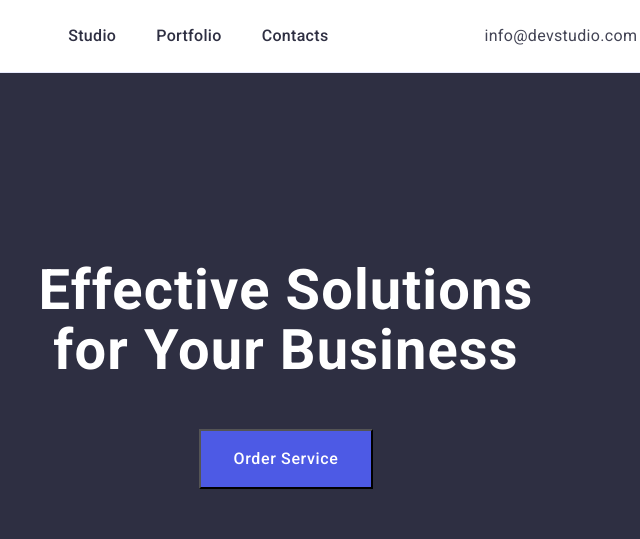
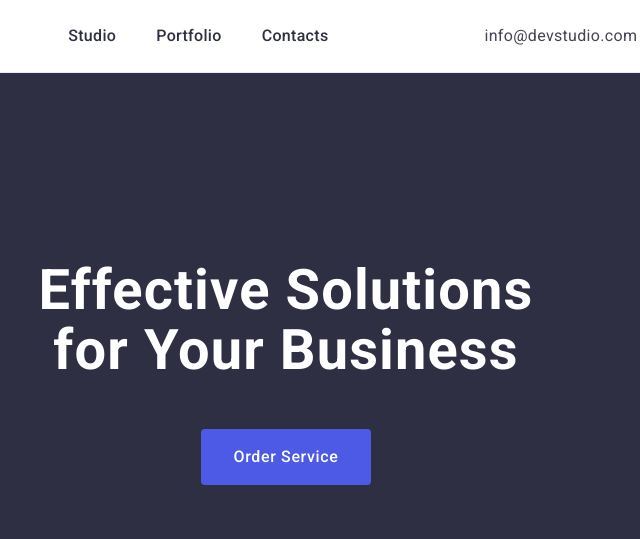
Before and after one commit to Bogdan-Ost/goit-markup-hw-03, a plain HTML site: page index.html in a window 1280 px wide. Shown: the top 539 px of the page, 354-994 px from the left. Drawn offline with nearby package versions, Linux system fonts and the light colour scheme; files whose address does not match are found by name.

Commit message:
correct herobaner

```diff
--- a/css/style.css
+++ b/css/style.css
@@ -110,8 +110,8 @@ button:focus {
 
 .herobaner {
   background: #2e2f42;
-  height: 600px;
   margin-bottom: 120px;
+  padding: 188px 0 188px;
 }
 .herobaner-title {
   line-height: 1.07;
@@ -120,8 +120,9 @@ button:focus {
   font-weight: 700;
   font-size: 56px;
   color: #ffffff;
-  padding-top: 188px;
-  padding-bottom: 48px;
+  max-width: 496px;
+  margin: 0 auto;
+  margin-bottom: 48px;
 }
 .herobaner-button {
   font-weight: 500;
@@ -134,10 +135,11 @@ button:focus {
   cursor: pointer;
   padding: 16px 32px;
   display: block;
-}
-.herobaner-button-flex {
-  display: flex;
-  justify-content: center;
+  min-width: 169px;
+  height: 56px;
+  border: none;
+  border-radius: 4px;
+  margin: 0 auto;
 }
 
 /* ------------------------herobaner end------------------------ */
--- a/index.html
+++ b/index.html
@@ -65,15 +65,8 @@
     <main>
       <section class="herobaner">
         <div class="container">
-          <h1 class="herobaner-title">
-            Effective Solutions <br />
-            for Your Business
-          </h1>
-          <div class="herobaner-button-flex">
-            <button type="button" class="herobaner-button">
-              Order Service
-            </button>
-          </div>
+          <h1 class="herobaner-title">Effective Solutions for Your Business</h1>
+          <button type="button" class="herobaner-button">Order Service</button>
         </div>
       </section>
 
```
